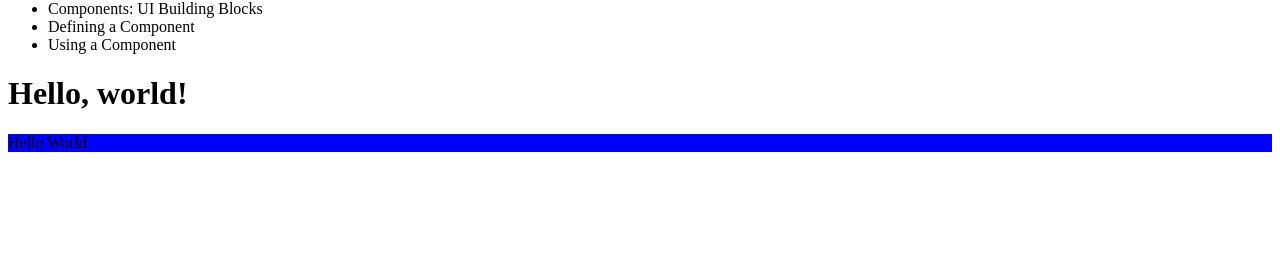
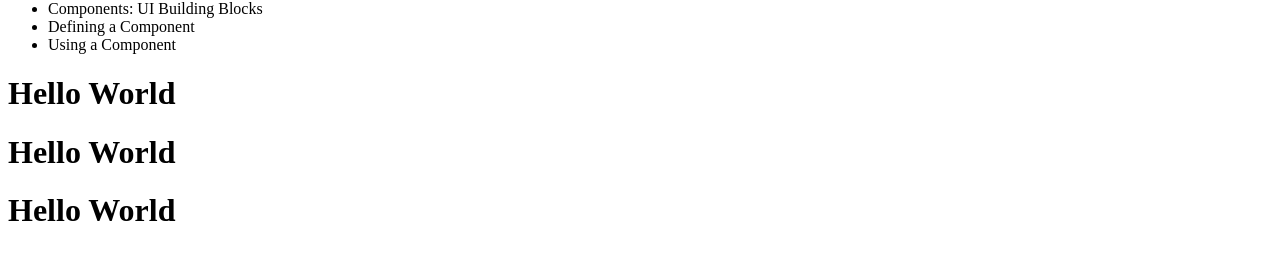
Before and after one commit to aidencullo/Simple-Component-Demo, a React (Create React App) app: page / in a window 1280 px wide. Shown: the part 379-638 px from the top of the page. Built offline with nearby package versions, Linux system fonts and the light colour scheme.

Commit message:
return jsx array

```diff
--- a/src/App.js
+++ b/src/App.js
@@ -1,13 +1,11 @@
 import PerScholasLogo from "./PerScholasLogo.js";
 import TableOfContents from "./TableOfContents.js";
-
-const element = <h1>Hello, world!</h1>;
+import HelloWorld from "./HelloWorld.js";
 
 export default function App() {
   return <>
 	   <PerScholasLogo />
 	   <TableOfContents />
-	   { element }
-	   <div style={{display: "flex", backgroundColor: "blue"}}>Hello World</div>
+	   <HelloWorld />
 	 </>;
 }
--- /dev/null
+++ b/src/HelloWorld.js
@@ -0,0 +1,5 @@
+function HelloWorld() {
+  return [<h1>Hello World</h1>, <h1>Hello World</h1>, <h1>Hello World</h1>]
+}
+
+export default HelloWorld;
--- a/src/PerScholasLogo.js
+++ b/src/PerScholasLogo.js
@@ -8,6 +8,4 @@ function PerScholasLogo() {
   return img;
 }
 
-export default function App() {
-  return <PerScholasLogo />;
-}
+export default PerScholasLogo;
--- a/src/TableOfContents.js
+++ b/src/TableOfContents.js
@@ -11,6 +11,4 @@ function TableOfContents() {
   );
 }
 
-export default function App() {
-  return <TableOfContents />;
-}
+export default TableOfContents;
```
Lines whose indentation alone changed are shown as unchanged.
